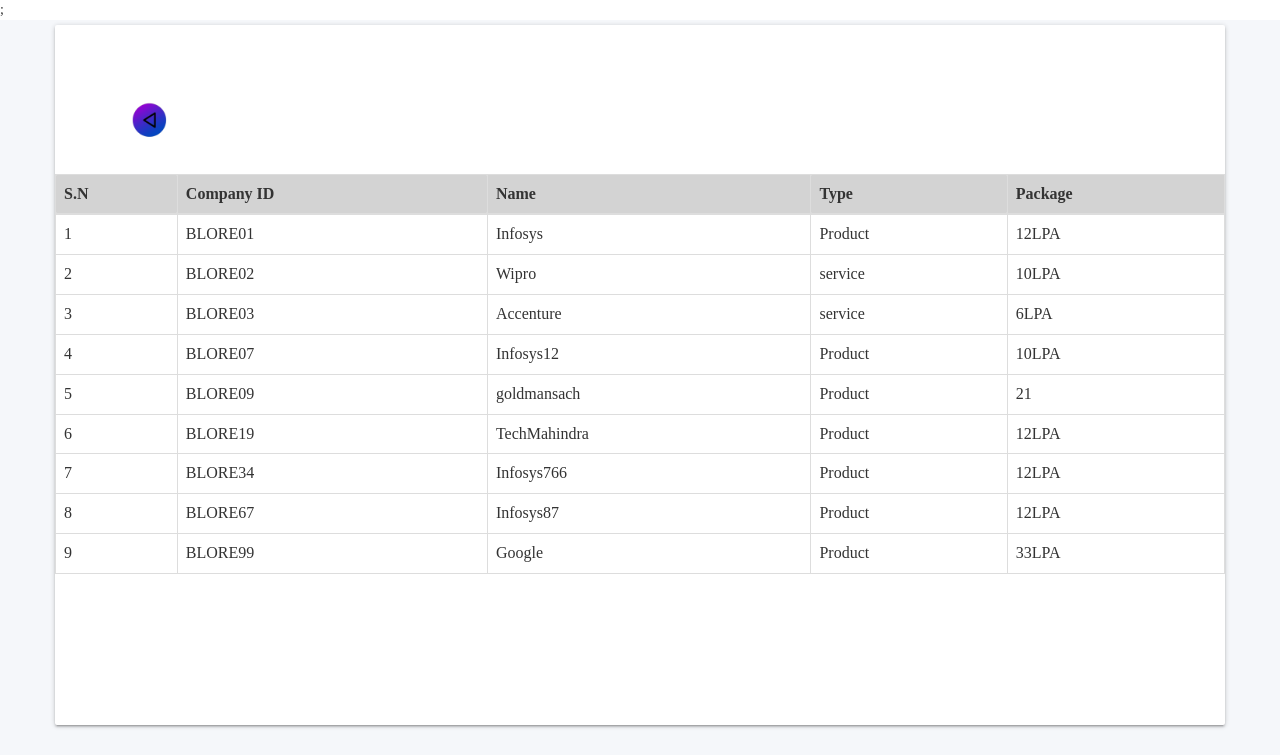
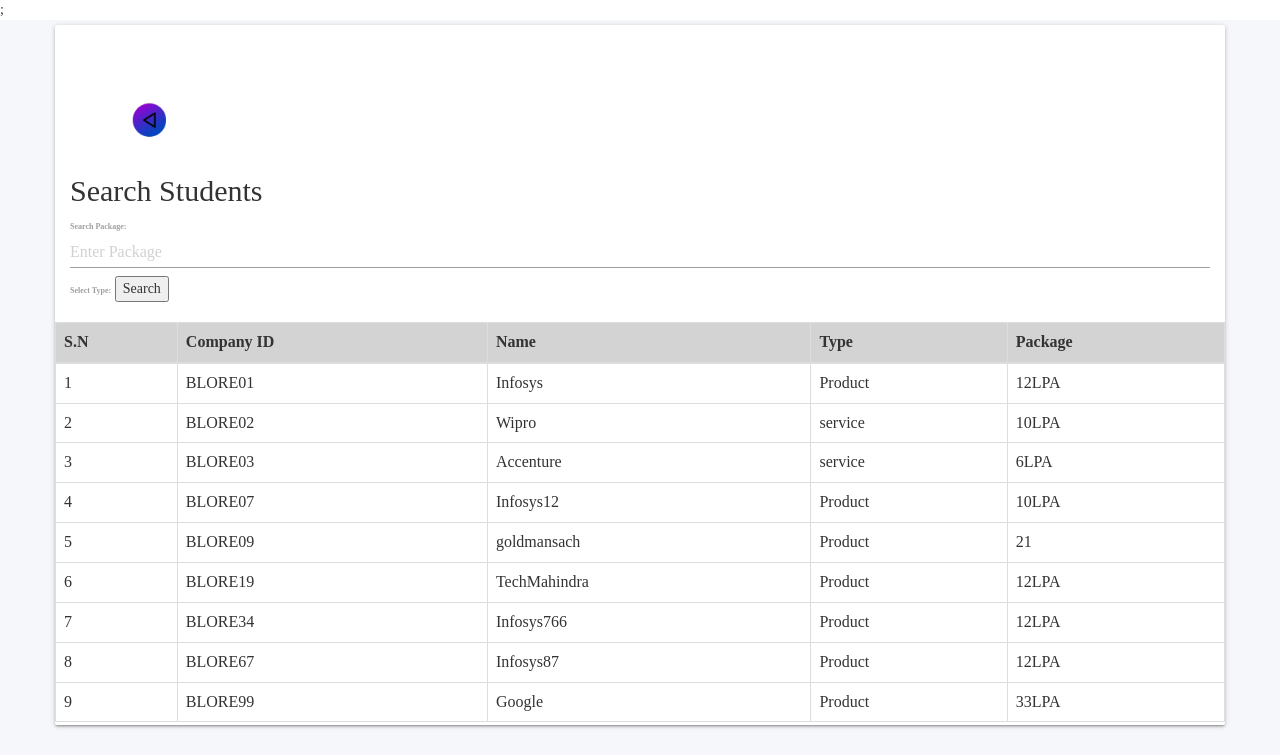
Before and after one commit to Niveditha-02/collegeplacement, a PHP site: page /viewc.php in a window 1280 px wide. Shown: the part 89-844 px from the top of the page. Run offline with PHP 8.4, Linux system fonts and the light colour scheme; data comes from the database, SQL or seed files in the repository.

Commit message:
Update viewc.php

```diff
--- a/viewc.php
+++ b/viewc.php
@@ -43,6 +43,30 @@
     <div class="div-img">
     <a href="a_app.php"><img src="images/back.png"></a>
     </div>
+
+
+                  <head>
+                        <title>Student Search</title>
+                    </head>
+                    <body>
+                        <div class="container">
+                            <h2>Search Students</h2>
+                            <form method="POST" action="">
+                                <label for="package">Search Package:</label>
+                                <input type="text" id="package" name="package" placeholder="Enter Package">
+
+                                <label for="type">Select Type:</label>
+                                <select id="type" name="type">
+                                    <option value="">All</option>
+                                    <option value="Product">Product</option>
+                                    <option value="service">service</option>
+                                    <!-- Add other branches as needed -->
+                                </select>
+                                <button type="submit">Search</button>
+                            </form>
+                        </div>
+
+
     <?php echo $deleteMsg??''; ?>
       <table class="table table-bordered" border="2">
        <thead>
@@ -53,44 +77,54 @@
          <th>Type </th>
          <th>Package </th>
 
+         </tr>
          </thead>
          <tbody>
          <?php
          $conn = mysqli_connect("localhost", "root", "", "placement");
-     $query="select * from company";
-     $r=mysqli_query($conn,$query);
-     $sn=1;
-     while($row=mysqli_fetch_row($r))
-     {
-          echo "<tr>";  echo "<td>";
-          echo $sn; echo "</td>";
+
+                            // Check if the form is submitted
+                            if ($_SERVER["REQUEST_METHOD"] == "POST") {
+                                $package = $_POST['package'];
+                                $type = $_POST['type'];
+
+                                if (!empty($package)) {
+                                    $query = "SELECT * FROM company WHERE package = '$package'";
+                                } elseif (!empty($type)) {
+                                    $query = "SELECT * FROM company WHERE type = '$type'";
+                                } else {
+                                    $query = "SELECT * FROM company";
+                                }
+                            } else {
+                                $query = "SELECT * FROM company";
+                            }
+
+                            $result = mysqli_query($conn, $query);
+                            $sn = 1;
+
+                            if (mysqli_num_rows($result) > 0) {
+                                while ($row = mysqli_fetch_row($result)) {
+                                    echo "<tr>";
+                                    echo "<td>".$sn."</td>";
                                     $sn++;
-
-         echo "<td>";
-         echo $row[0]; echo "</td>";
-
-         echo "<td>";
-         echo $row[1]; echo "</td>";
-
-         echo "<td>";
-         echo $row[2]; echo "</td>";
-
-         echo "<td>";
-         echo $row[3]; echo "</td>";
-
+                                    for ($i = 0; $i < count($row); $i++) {
+                                        echo "<td>".$row[$i]."</td>";
+                                    }
+                                    echo "</tr>";
+                                }
+                            } else {
+                                echo "<tr><td colspan='12' style='text-align:center;'>Not Found</td></tr>";
                             }
                             ?>
-</tr>
-
+                            </tbody>
                         </table>
-    </font>
                     </body>
                 </html>
-    </tbody>
-     </table>
+                </font>
             </div>
         </div>
     </div>
-</div>
+</section>
+
 </body>
 </html>
```
Lines whose indentation alone changed are shown as unchanged.
